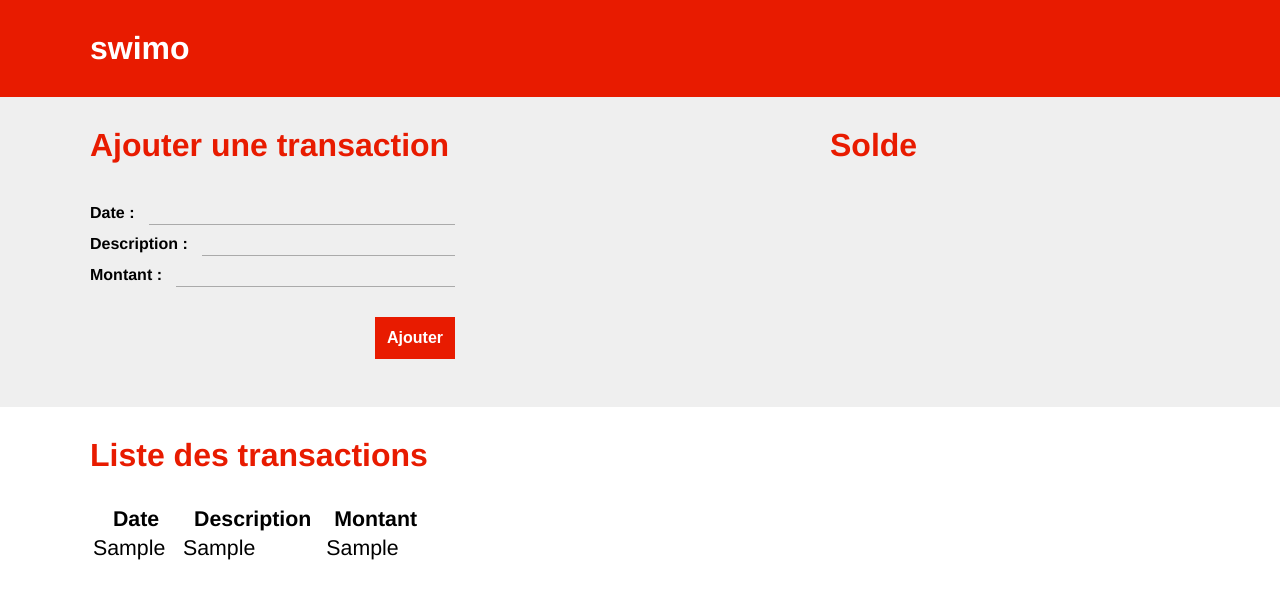
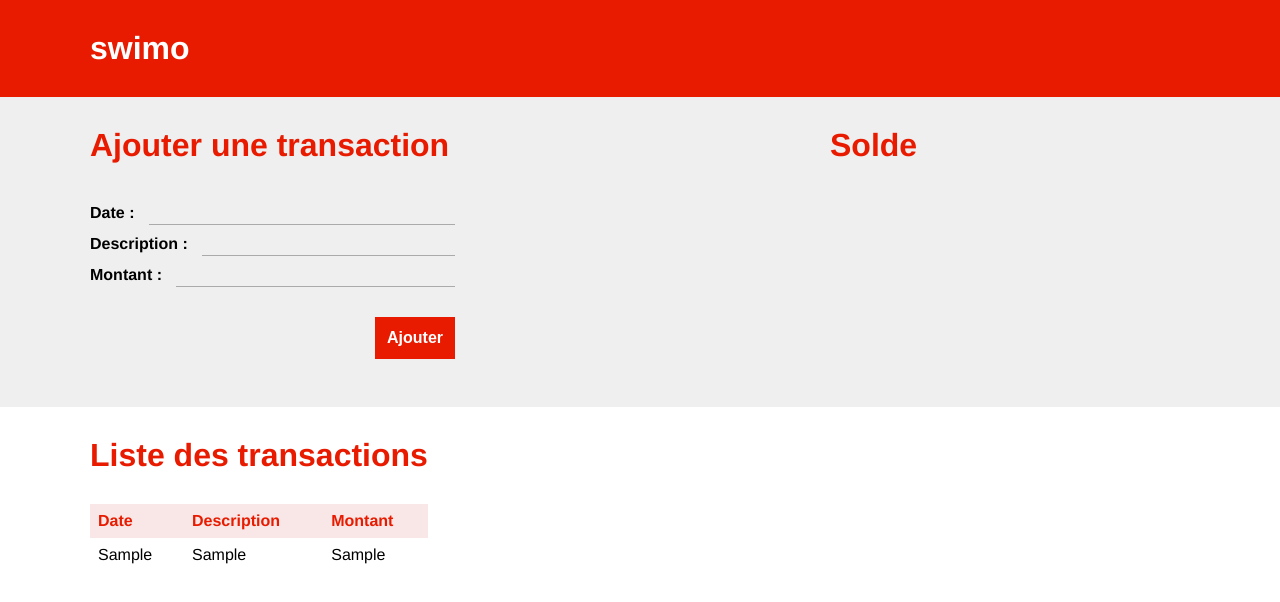
Before and after one commit to pwizla/swimo, a React (Create React App) app: page / in a window 1280 px wide. Both pictures are taken after typing "Sample", "Sample", "Sample" into the empty fields and a click on the input "Ajouter". Shown: the top 602 px of the page. Built offline with nearby package versions, Linux system fonts and the light colour scheme.

Commit message:
Add basic styling to TransactionsList

```diff
--- a/src/components/transactions-list.jsx
+++ b/src/components/transactions-list.jsx
@@ -24,7 +24,7 @@ class TransactionsList extends React.Component {
 					</div>
 				}
 				{this.props.transactions.length > 0 &&
-					<table>
+					<table className="swimo-table">
 						<thead>
 							<tr>
 								<th>Date</th>
--- a/src/css/app.css
+++ b/src/css/app.css
@@ -104,3 +104,23 @@
 .submit-btn:hover {
   background-color: #A81400;
 }
+
+.swimo-table {
+  font-size: 12pt;
+  border-collapse: collapse;
+  width: 100%;
+}
+
+.swimo-table th {
+  background-color: rgba(232,177,171, 0.3);
+  color: #E81B00;
+  }
+
+.swimo-table th, td {
+  text-align: left;
+  padding: 8px;
+}
+
+.swimo-table tr:nth-child(even) {
+  background-color: rgba(232,177,171, 0.3)
+}
```
